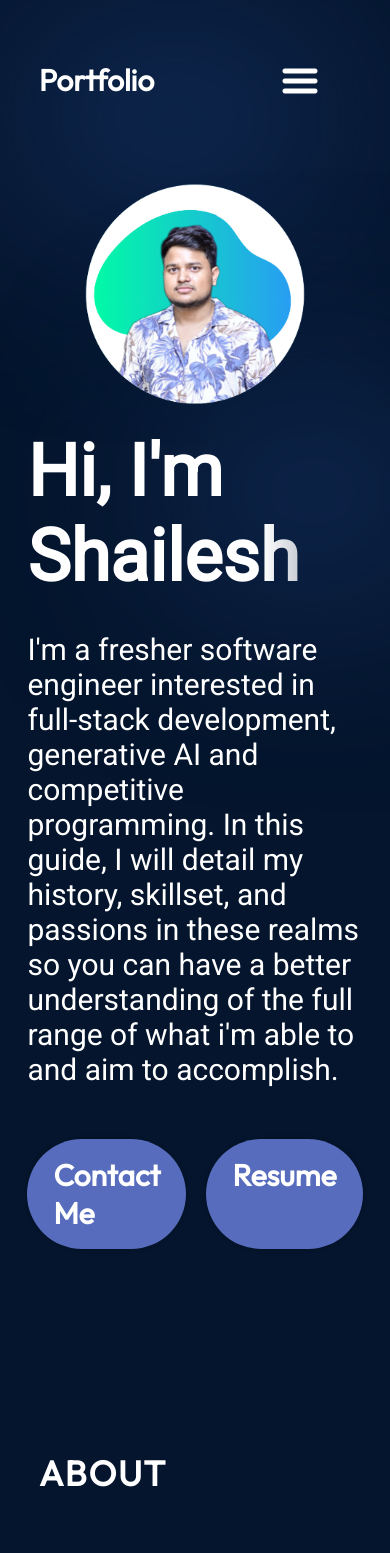
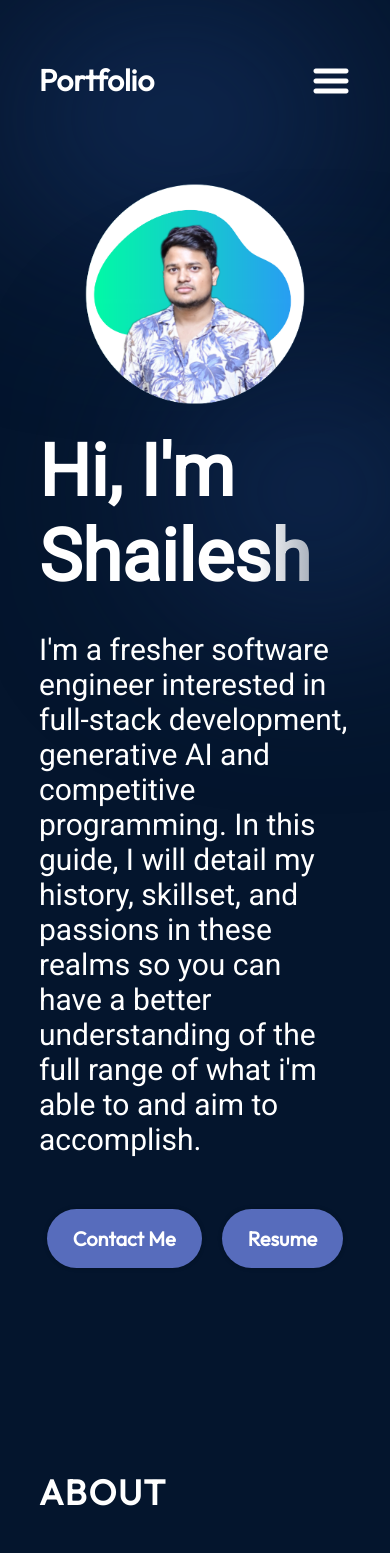
Before and after one commit to shailesh-singh-ss/My_Portfolio, a React (Vite) app: page / in a window 390 px wide. Shown: the top 1553 px of the page. Built offline with nearby package versions, Linux system fonts and the light colour scheme.

Commit message:
button restructure

```diff
--- a/src/components/Hero/Hero.module.css
+++ b/src/components/Hero/Hero.module.css
@@ -118,4 +118,8 @@
     width: 70%;
     margin: 10% 0;
   }
+  .contactBtn{
+    font-size: 20px;
+    /* padding: 10px 20px */
+  }
 }
--- a/src/components/Navbar/Navbar.module.css
+++ b/src/components/Navbar/Navbar.module.css
@@ -47,7 +47,7 @@
   .menu {
     position: absolute;
     right: 0;
-    margin-right: 10%;
+    /* margin-right: 10%; */
     flex-direction: column;
     align-items: flex-end;
     gap: 11px;
```
